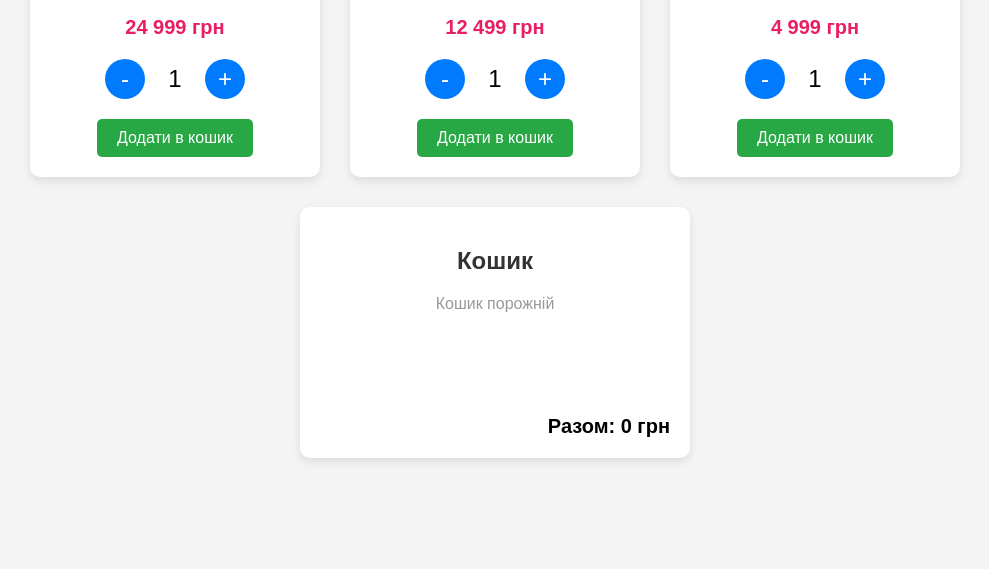
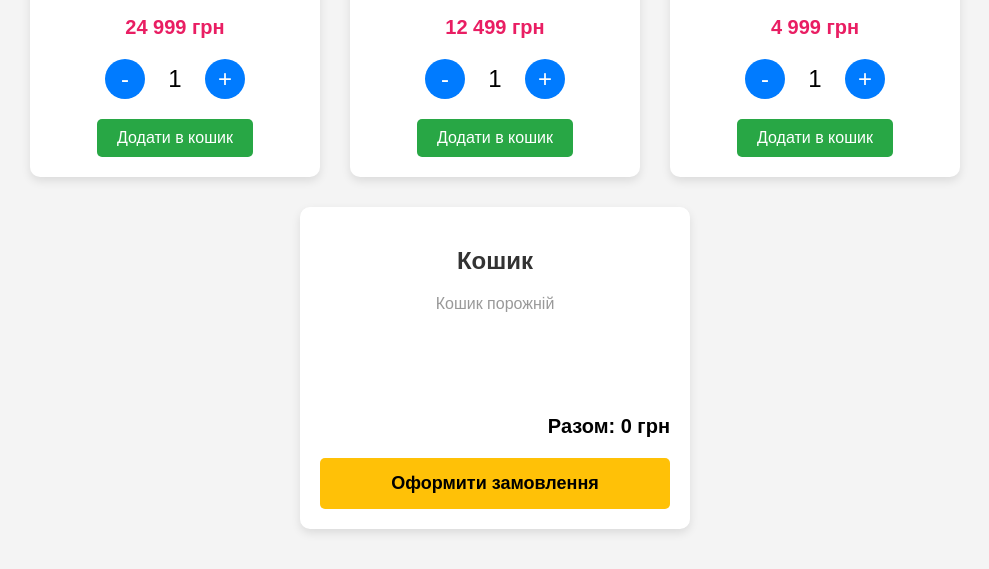
Before and after one commit to Mx1mmmka1/MyShop, a plain HTML site: page index.html in a window 1280 px wide. Shown: the part 366-935 px from the top of the page, without its empty margins (145-1134 px from the left). Before the commit the page ends 864 px from the top, so only its background shows below. Drawn offline with Linux system fonts and the light colour scheme.

Commit message:
Update index.html
кошик, практична 18-19

```diff
--- a/index.html
+++ b/index.html
@@ -71,7 +71,7 @@
             font-size: 16px;
         }
 
-        /* Стилі для корзини */
+        /* Корзина */
         .cart {
             background: white;
             border-radius: 10px;
@@ -101,6 +101,9 @@
             object-fit: cover;
             border-radius: 8px;
         }
+        .cart-item-info {
+            flex: 1;
+        }
         .cart-item-title {
             font-weight: bold;
         }
@@ -115,6 +118,18 @@
             color: #999;
             min-height: 100px;
         }
+        .cart-order-button {
+            width: 100%;
+            padding: 15px;
+            background: #ffc107;
+            color: black;
+            font-weight: bold;
+            border: none;
+            border-radius: 5px;
+            cursor: pointer;
+            margin-top: 20px;
+            font-size: 18px;
+        }
     </style>
 </head>
 <body>
@@ -122,49 +137,43 @@
 <h1>Мій інтернет-магазин</h1>
 
 <div class="container">
-    <!-- Картка 1 -->
+    <div style="display: flex; flex-wrap: wrap; gap: 30px; justify-content: center;">
+        <!-- Картки товарів (твої 3 картки без змін) -->
         <div class="product-card">
             <img src="https://i.moyo.ua/img/products/5503/39_1500.jpg" alt="Ноутбук">
             <h3>Ноутбук HP</h3>
             <div class="price" data-price="24999">24 999 грн</div>
-
             <div class="counter-wrapper">
                 <button class="items__control" data-action="minus">-</button>
                 <div class="items__current" data-counter>1</div>
                 <button class="items__control" data-action="plus">+</button>
             </div>
-
             <button data-cart class="add-to-cart">Додати в кошик</button>
         </div>
 
-    <!-- Картка 2 -->
         <div class="product-card">
             <img src="https://i.moyo.ua/img/products/4988/82_1500.jpg" alt="Смартфон">
             <h3>Смартфон Apple</h3>
             <div class="price" data-price="12499">12 499 грн</div>
-
             <div class="counter-wrapper">
                 <button class="items__control" data-action="minus">-</button>
                 <div class="items__current" data-counter>1</div>
                 <button class="items__control" data-action="plus">+</button>
             </div>
-
             <button data-cart class="add-to-cart">Додати в кошик</button>
         </div>
 
-    <!-- Картка 3 -->
         <div class="product-card">
             <img src="https://i.moyo.ua/img/products/5580/61_1500.jpg" alt="Навушники">
             <h3>Навушники Sony</h3>
             <div class="price" data-price="4999">4 999 грн</div>
-
             <div class="counter-wrapper">
                 <button class="items__control" data-action="minus">-</button>
                 <div class="items__current" data-counter>1</div>
                 <button class="items__control" data-action="plus">+</button>
             </div>
-
             <button data-cart class="add-to-cart">Додати в кошик</button>
+        </div>
     </div>
 
     <!-- Корзина -->
@@ -172,8 +181,8 @@
         <h2>Кошик</h2>
         <div id="cart-items" class="empty-cart">Кошик порожній</div>
         <div class="cart-total">Разом: <span id="cart-total-price">0</span> грн</div>
+        <button class="cart-order-button">Оформити замовлення</button>
     </div>
-
 </div>
 
 <script src="script.js"></script>
```
Lines whose indentation alone changed are shown as unchanged.
